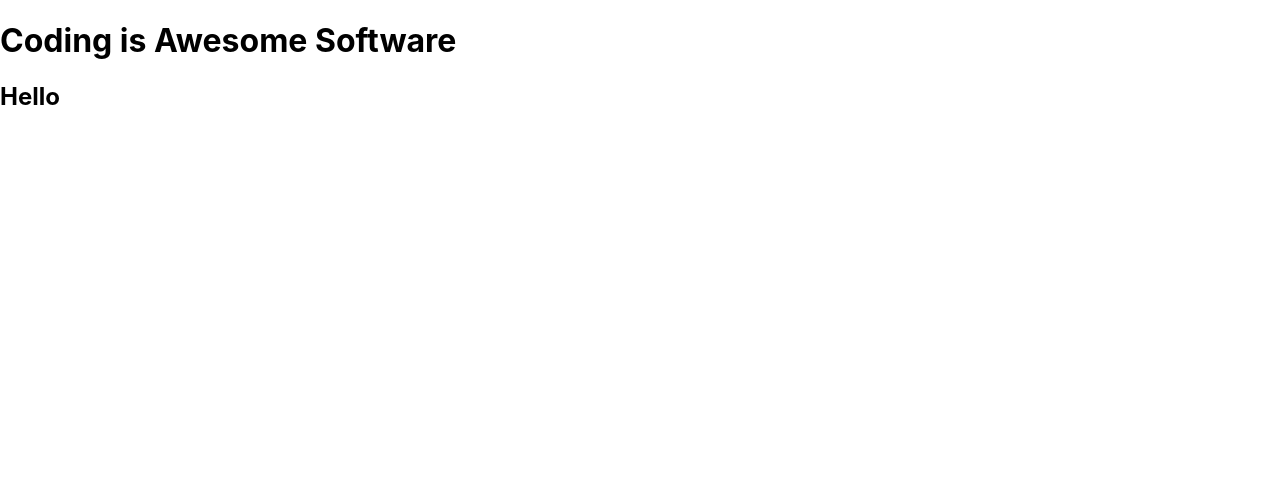
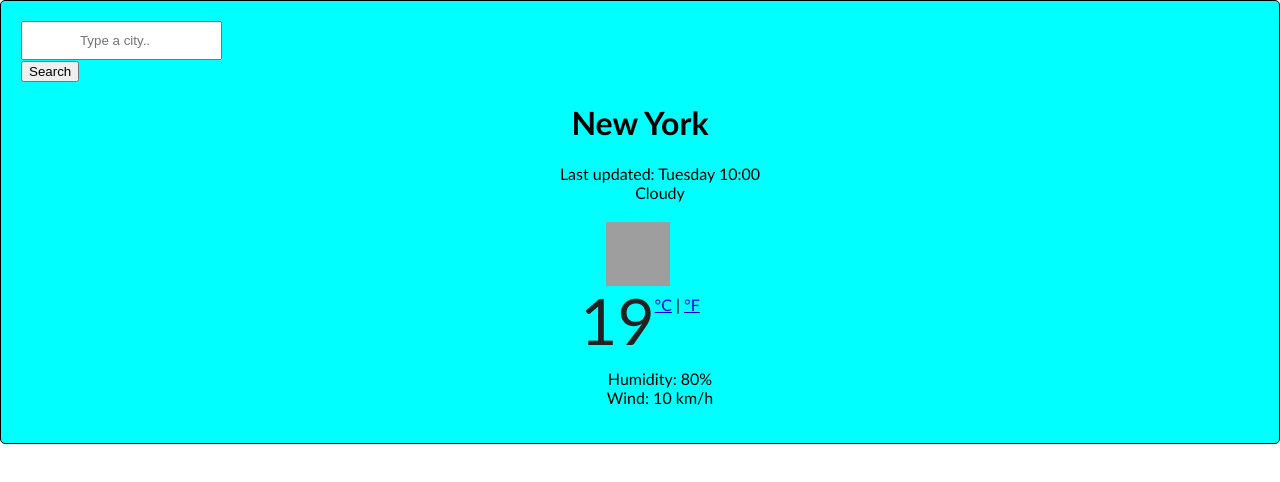
Before and after one commit to Nobuhle17/weather-app.react, a React (Create React App) app: page / in a window 1280 px wide. Shown: the top 482 px of the page. Built offline with nearby package versions, Linux system fonts and the light colour scheme; grey boxes are pictures that could not be loaded.

Commit message:
updated the template

```diff
--- a/src/App.js
+++ b/src/App.js
@@ -1,23 +1,68 @@
 import React from "react";
-import Weather from "./weather.js";
+import "./App.css";
 
+export default function Weather() {
+  let weatherData = {
+    city: "New York",
+    temperature: 19,
+    date: "Tuesday 10:00",
+    description: "Cloudy",
+    imgUrl: "https://ssl.gstatic.com/onebox/weather/64/sunny.png",
+    humidity: 80,
+    wind: 10
+  };
 
-import './App.css';
-
-
-function App() {
   return (
-    <div className="App">
-      <header className="App-header">
-
-        <h1>
-      Coding is Awesome Software
-        </h1>
-        < Weather/>
-
-      </header>
+    <div className="Weather">
+      <form className="mb-3">
+        <div className="row">
+          <div className="col-9">
+            <input
+              type="search"
+              placeholder="Type a city.."
+              className="form-control"
+              autoComplete="off"
+            />
+          </div>
+          <div className="col-3">
+            <input
+              type="submit"
+              value="Search"
+              className="btn btn-primary w-100"
+            />
+          </div>
+        </div>
+      </form>
+      <div className="overview">
+        <h1>{weatherData.city}</h1>
+        <ul>
+          <li>Last updated: {weatherData.date}</li>
+          <li>{weatherData.description}</li>
+        </ul>
+      </div>
+      <div className="row">
+        <div className="col-6">
+          <div className="clearfix weather-temperature">
+            <img
+              src={weatherData.imgUrl}
+              alt={weatherData.description}
+              className="float-left"
+            />
+            <div className="float-left">
+              <strong>{weatherData.temperature}</strong>
+              <span className="units">
+                <a href="/">°C</a> | <a href="/">°F</a>
+              </span>
+            </div>
+          </div>
+        </div>
+        <div className="col-6">
+          <ul>
+            <li>Humidity: {weatherData.humidity}%</li>
+            <li>Wind: {weatherData.wind} km/h</li>
+          </ul>
+        </div>
+      </div>
     </div>
   );
 }
-
-export default App;
--- a/src/weather.js
+++ b/src/weather.js
@@ -1,6 +1,17 @@
-import React from "react";
+import { StrictMode } from "react";
+import { createRoot } from "react-dom/client";
 
-export default function Weather() {
-    return<h2>Hello</h2>;
+import Weather from "./App.js";
 
-}
+import "./index.css";
+
+const rootElement = document.getElementById("root");
+const root = createRoot(rootElement);
+
+root.render(
+  <StrictMode>
+    <div className="App">
+      <Weather />
+    </div>
+  </StrictMode>
+);
```
